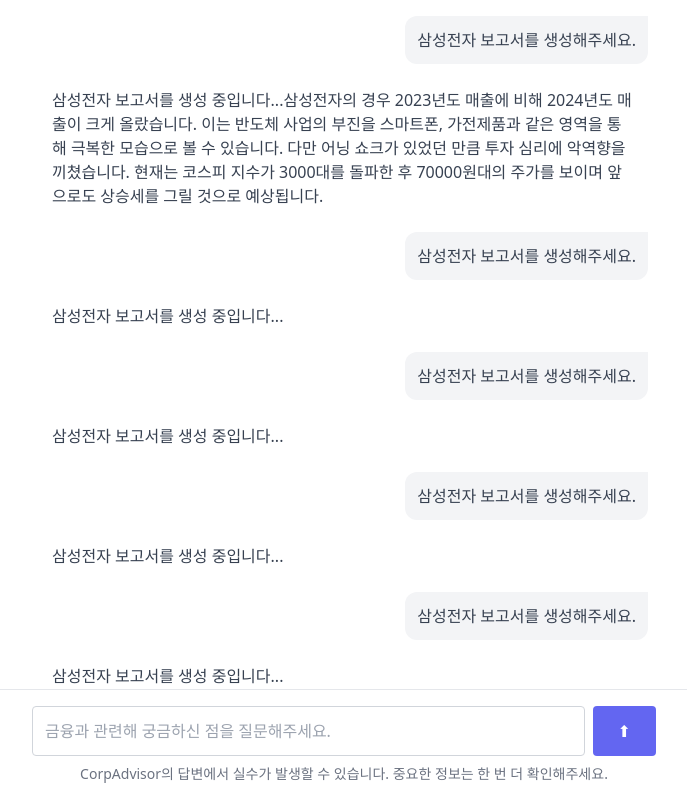
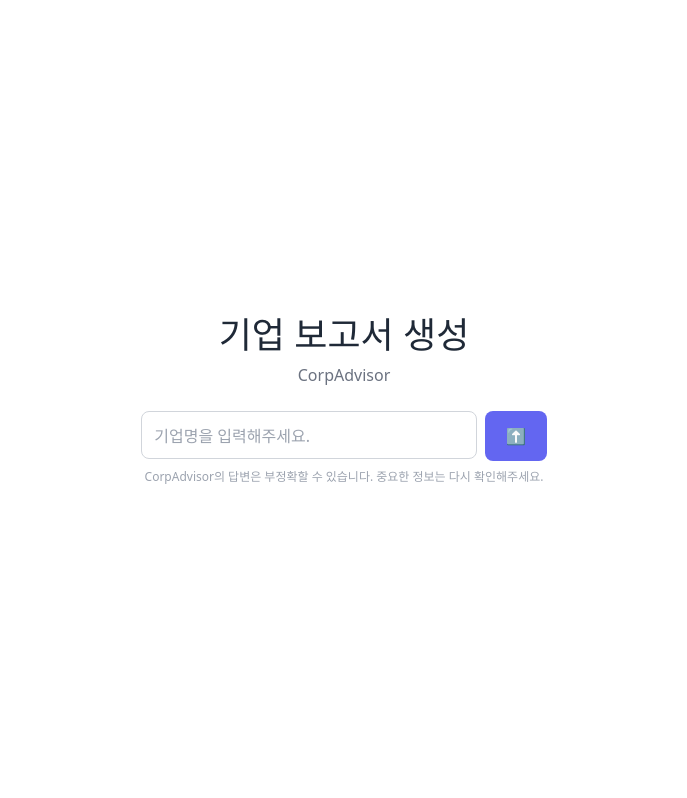
Before and after one commit to Yeyeong99/CorpAdvisor, a React (Vite) app in the folder corp-advisor--app/: page /report in a window 1280 px wide. Shown: the top 798 px of the page, without its empty margins (296-983 px from the left). Built offline with nearby package versions, Linux system fonts and the light colour scheme.

Commit message:
design: add a plugin to generate answers in markdown format

```diff
--- a/corp-advisor--app/src/Screens/ReportScreen.tsx
+++ b/corp-advisor--app/src/Screens/ReportScreen.tsx
@@ -1,115 +1,258 @@
-import { useState } from "react";
+import { useState, useEffect, useRef } from "react";
+import ReactMarkdown from 'react-markdown';
+import remarkGfm from "remark-gfm";
 
-const messages = [
-  { type: "question", text: "삼성전자 보고서를 생성해주세요." },
-  {
-    type: "answer",
-    text: "삼성전자 보고서를 생성 중입니다...삼성전자의 경우 2023년도 매출에 비해 2024년도 매출이 크게 올랐습니다. 이는 반도체 사업의 부진을 스마트폰, 가전제품과 같은 영역을 통해 극복한 모습으로 볼 수 있습니다. 다만 어닝 쇼크가 있었던 만큼 투자 심리에 악역향을 끼쳤습니다. 현재는 코스피 지수가 3000대를 돌파한 후 70000원대의 주가를 보이며 앞으로도 상승세를 그릴 것으로 예상됩니다.",
-  },
-  { type: "question", text: "삼성전자 보고서를 생성해주세요." },
-  { type: "answer", text: "삼성전자 보고서를 생성 중입니다..." },
-  { type: "question", text: "삼성전자 보고서를 생성해주세요." },
-  { type: "answer", text: "삼성전자 보고서를 생성 중입니다..." },
-  { type: "question", text: "삼성전자 보고서를 생성해주세요." },
-  { type: "answer", text: "삼성전자 보고서를 생성 중입니다..." },
-  { type: "question", text: "삼성전자 보고서를 생성해주세요." },
-  { type: "answer", text: "삼성전자 보고서를 생성 중입니다..." },
-  { type: "question", text: "삼성전자 보고서를 생성해주세요." },
-  { type: "answer", text: "삼성전자 보고서를 생성 중입니다..." },
-  { type: "question", text: "삼성전자 보고서를 생성해주세요." },
-  { type: "answer", text: "삼성전자 보고서를 생성 중입니다..." },
-  { type: "question", text: "삼성전자 보고서를 생성해주세요." },
-  { type: "answer", text: "삼성전자 보고서를 생성 중입니다..." },
-  { type: "question", text: "삼성전자 보고서를 생성해주세요." },
-  { type: "answer", text: "보고서를 생성 중입니다..." },
-];
+type Message = {
+  id: number;
+  type: 'question' | 'answer';
+  text: string;
+  isStreaming?: boolean;
+};
 
-function Report() {
+const initialMessages: Message[] = [];
+
+// 스트리밍으로 보여줄 가짜 답변 데이터 (마크다운 형식 포함)
+const fakeGeminiResponse = `
+# 삼성전자 2024년 3분기 실적 요약
+
+### 삼성전자의 3분기 실적은 시장 예상치를 상회하는 인상적인 결과를 보여주었습니다.
+
+* **반도체 (DS) 부문:** AI 칩 수요 증가와 메모리 가격 안정화로 흑자 전환에 성공했습니다.
+* **모바일 (MX) 부문:** 새로운 폴더블 폰 시리즈의 판매 호조로 견조한 실적을 이어갔습니다.
+
+|표|테스트|테스트|테스트|
+|--|---|---|---|
+|테스트|테스트|테스트|테스트|
+|테스트|테스트|테스트|테스트|
+|테스트|테스트|테스트|테스트|
+|테스트|테스트|테스트|테스트|
+
+1. 결론:** AI 시장의 성장과 함께 반도체 부문의 회복세가 뚜렷하며, 향후 전망도 긍정적입니다.
+
+2. 결론:** AI 시장의 성장과 함께 반도체 부문의 회복세가 뚜렷하며, 향후 전망도 긍정적입니다.
+
+- [네이버](https://www.naver.com)
+- [네이버](https://www.naver.com)
+- [네이버](https://www.naver.com)
+- [네이버](https://www.naver.com)
+- [네이버](https://www.naver.com)
+- [네이버](https://www.naver.com)
+- [네이버](https://www.naver.com)
+- [네이버](https://www.naver.com)
+- [네이버](https://www.naver.com)
+- [네이버](https://www.naver.com)
+- [네이버](https://www.naver.com)
+- [네이버](https://www.naver.com)
+- [네이버](https://www.naver.com)
+- [네이버](https://www.naver.com)
+- [네이버](https://www.naver.com)
+- [네이버](https://www.naver.com)
+- [네이버](https://www.naver.com)
+- [네이버](https://www.naver.com)
+- [네이버](https://www.naver.com)
+- [네이버](https://www.naver.com)
+- [네이버](https://www.naver.com)
+- [네이버](https://www.naver.com)
+- [네이버](https://www.naver.com)
+- [네이버](https://www.naver.com)
+- [네이버](https://www.naver.com)
+- [네이버](https://www.naver.com)
+- [네이버](https://www.naver.com)
+- [네이버](https://www.naver.com)
+- [네이버](https://www.naver.com)
+- [네이버](https://www.naver.com)
+- [네이버](https://www.naver.com)
+- [네이버](https://www.naver.com)
+- [네이버](https://www.naver.com)
+- [네이버](https://www.naver.com)
+- [네이버](https://www.naver.com)
+- [네이버](https://www.naver.com)
+- [네이버](https://www.naver.com)
+- [네이버](https://www.naver.com)
+- [네이버](https://www.naver.com)
+- [네이버](https://www.naver.com)
+- [네이버](https://www.naver.com)
+- [네이버](https://www.naver.com)
+- [네이버](https://www.naver.com)
+- [네이버](https://www.naver.com)
+
+
+`;
+
+function Chatbot() {
+  const getDeviceType = () => {
+    const width = window.innerWidth;
+    if (width <= 768) return 'mobile';
+    if (width <= 1024) return 'tablet';
+    return 'desktop';
+  };
+
+  const [deviceType, setDeviceType] = useState(getDeviceType());
+
+  useEffect(() => {
+    const handleResize = () => setDeviceType(getDeviceType());
+    window.addEventListener('resize', handleResize);
+    return () => window.removeEventListener('resize', handleResize);
+  }, []);
+
+  const inputContainerClass = deviceType === 'mobile' ? "w-full" : "w-2/3 mx-auto";
+  const messageListClass = deviceType === 'mobile' ? "p-4" : "w-1/2 mx-auto p-4";
+
+  const [messages, setMessages] = useState<Message[]>(initialMessages);
   const [inputValue, setInputValue] = useState("");
+  const chatEndRef = useRef<null | HTMLDivElement>(null);
+  const textareaRef = useRef<HTMLTextAreaElement>(null);
+
+  useEffect(() => {
+    chatEndRef.current?.scrollIntoView({ behavior: "smooth" });
+  }, [messages]);
+
+  useEffect(() => {
+    if (textareaRef.current) {
+      textareaRef.current.style.height = 'auto';
+      textareaRef.current.style.height = `${textareaRef.current.scrollHeight}px`;
+    }
+  }, [inputValue]);
+
+  // --- 스트리밍 로직 수정 ---
+  const lastMessage = messages[messages.length - 1];
+
+  useEffect(() => {
+    // 마지막 메시지가 스트리밍 중인 'answer'일 때만 타이핑 효과한 번만 실행
+    if (lastMessage?.type === 'answer' && lastMessage.isStreaming) {
+      let charIndex = 0;
+      const intervalId = setInterval(() => {
+        if (charIndex < fakeGeminiResponse.length) {
+          const nextChar = fakeGeminiResponse.charAt(charIndex);
+          // 함수형 업데이트를 사용하여 항상 최신 상태를 기반으로 텍스트 추가
+          setMessages(prev =>
+            prev.map(msg =>
+              msg.id === lastMessage.id ? { ...msg, text: msg.text + nextChar } : msg
+            )
+          );
+          charIndex++;
+        } else {
+          // 스트리밍 종료
+          clearInterval(intervalId);
+          setMessages(prev =>
+            prev.map(msg =>
+              msg.id === lastMessage.id ? { ...msg, isStreaming: false } : msg
+            )
+          );
+        }
+      }, 25); // 타이핑 속도 (ms)
+
+      return () => clearInterval(intervalId);
+    }
+    // 의존성 배열을 수정하여, 새로운 답변이 시작될 때만 이 useEffect가 실행되도록 함
+  }, [lastMessage?.id, lastMessage?.isStreaming]);
+
 
   const handleSubmit = () => {
     if (inputValue.trim()) {
-      console.log("생성 요청:", inputValue);
+      const newQuestion: Message = { id: Date.now(), type: "question", text: inputValue };
+      const newAnswerPlaceholder: Message = { id: Date.now() + 1, type: "answer", text: "", isStreaming: true };
+
+      setMessages(prev => [...prev, newQuestion, newAnswerPlaceholder]);
+
       setInputValue("");
+      if (textareaRef.current) {
+        textareaRef.current.style.height = 'auto';
+      }
     }
   };
 
-  const handleKeyPress = (e: React.KeyboardEvent<HTMLInputElement>) => {
-    if (e.key === "Enter") {
+  const handleKeyDown = (e: React.KeyboardEvent<HTMLTextAreaElement>) => {
+    if (e.key === 'Enter' && !e.shiftKey && !e.nativeEvent.isComposing) {
+      e.preventDefault();
       handleSubmit();
     }
   };
 
+  const handleNewReport = () => {
+    setMessages([]);
+  };
+
   const hasMessages = messages.length > 0;
 
-  // 입력 창의 내부 컨텐츠를 상수로 분리 (코드 중복 방지)
-  const FormContent = (
-    <>
+  const ChatForm = (
+    <div className={inputContainerClass}>
       <div className="flex gap-2 mb-2">
-        <input
-          type="text"
+        <textarea
+          ref={textareaRef}
           value={inputValue}
-          onChange={(e: React.ChangeEvent<HTMLInputElement>) =>
-            setInputValue(e.target.value)
-          }
-          onKeyPress={(e: React.KeyboardEvent<HTMLInputElement>) =>
-            handleKeyPress(e)
-          }
-          placeholder="금융과 관련해 궁금하신 점을 질문해주세요."
-          className="flex-1 p-3 border border-gray-300 rounded focus:outline-none focus:ring-2 focus:ring-indigo-500"
+          onChange={(e) => setInputValue(e.target.value)}
+          onKeyDown={handleKeyDown}
+          placeholder={hasMessages ? "추가 질문을 입력하세요." : "기업명을 입력해주세요."}
+          className="flex-1 p-3 border border-gray-300 rounded-lg focus:outline-none focus:ring-2 focus:ring-indigo-500 transition resize-none overflow-y-hidden"
+          rows={1}
         />
         <button
           type="button"
           onClick={handleSubmit}
-          className="px-6 py-3 bg-indigo-500 text-white rounded hover:bg-indigo-600 transform transition-transform duration-300 hover:scale-105"
+          className="px-5 py-3 bg-indigo-500 text-white font-bold rounded-lg hover:bg-indigo-600 transform transition-transform duration-200 hover:scale-105 active:scale-95 self-end"
         >
           ⬆
         </button>
       </div>
-      <div className="text-center text-sm text-gray-500">
-        CorpAdvisor의 답변에서 실수가 발생할 수 있습니다. 중요한 정보는 한 번 더
-        확인해주세요.
+      <div className="text-center text-xs text-gray-400">
+        CorpAdvisor의 답변은 부정확할 수 있습니다. 중요한 정보는 다시 확인해주세요.
       </div>
-    </>
+    </div>
   );
 
   return (
-    <div className="min-h-screen">
+    <div className="w-full flex flex-col justify-center items-center h-screen bg-white font-sans">
       {hasMessages ? (
-        // --- 메시지가 있을 때 ---
         <>
-          <div className=" w-1/2 mx-auto flex flex-col gap-3 mb-6 p-4 pb-32">
-            {messages.map((msg, idx) => (
-              <div
-                key={idx}
-                className={`p-3 rounded-xl break-words ${
-                  msg.type === "question"
-                    ? "self-end bg-gray-100 text-gray-700 rounded-tr-none"
-                    : "text-gray-700"
-                }`}
+          <main className="w-full flex-1 overflow-y-auto pb-32">
+            <div className={messageListClass}>
+              <div className="space-y-4">
+                {messages.map((msg) => {
+                  const isQuestion = msg.type === "question";
+                  return (
+                    <div key={msg.id} className={`flex w-full ${isQuestion ? "justify-end" : ""}`}>
+                      <div className={`rounded-2xl break-words ${isQuestion ? "p-4 text-justify max-w-[80%] md:max-w-[70%] bg-indigo-50 shadow-sm text-gray-800 rounded-br-none" : "w-full"}`}>
+                        {isQuestion ? (
+                          msg.text
+                        ) : (
+                          <div className="prose max-w-none w-full">
+                            <ReactMarkdown remarkPlugins={[remarkGfm]}>
+                              {msg.text + (msg.isStreaming ? '\n' : '')}
+                            </ReactMarkdown>
+                          </div>
+                        )}
+                      </div>
+                    </div>
+                  );
+                })}
+              </div>
+              <div ref={chatEndRef} />
+            </div>
+          </main>
+          <footer className="flex-1 flex-col justify-center items-center bg-white border-t border-gray-200 p-4 fixed bottom-0 left-0 right-0">
+            <div className={`${inputContainerClass} mb-3 flex justify-center`}>
+              <button
+                type="button"
+                onClick={handleNewReport}
+                className="px-4 py-2 border border-gray-300 text-gray-600 text-sm font-bold rounded-lg hover:bg-gray-100 hover:text-black transition-colors duration-200"
               >
-                {msg.text}
-              </div>
-            ))}
-          </div>
-
-          {/* 하단 고정 입력창 컨테이너 */}
-          <div className="bg-white border-t border-gray-200 p-4 fixed bottom-0 left-0 right-0">
-            <div className="w-1/2 mx-auto">{FormContent}</div>
-          </div>
+                다른 기업의 보고서 생성하기
+              </button>
+            </div>
+          </footer>
         </>
       ) : (
-        // --- 메시지가 없을 때 ---
-        <div className="flex flex-col justify-center items-center min-h-screen gap-6">
-          <header className="py-6">
-            <h1 className="text-3xl font-bold text-center">금융 자문 챗봇</h1>
+        <div className={`${deviceType === 'mobile' ? "w-full" : deviceType === 'tablet' ? "w-3/4": "w-1/2"} flex flex-col justify-center items-center h-full gap-6 p-4`}>
+          <header className="text-center">
+            <h1 className="text-4xl font-bold text-gray-800">기업 보고서 생성</h1>
+            <p className="text-gray-500 mt-2">CorpAdvisor</p>
           </header>
-
-          <div className="bg-white p-4">{FormContent}</div>
+          <div className="w-full">{ChatForm}</div>
         </div>
       )}
     </div>
   );
 }
 
-export default Report;
+export default Chatbot;
```
